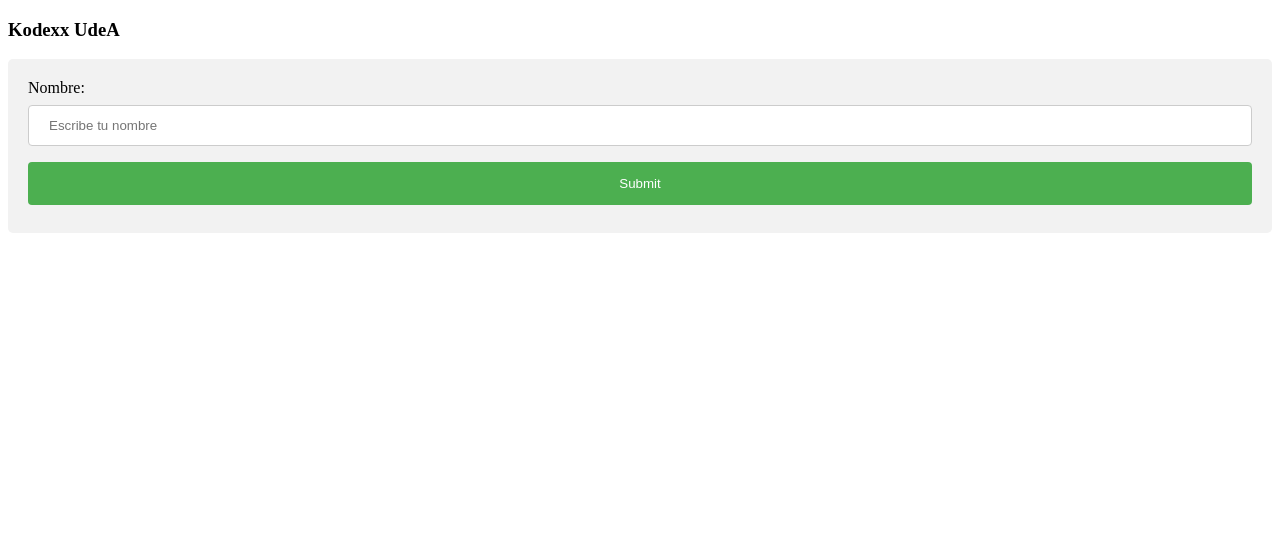
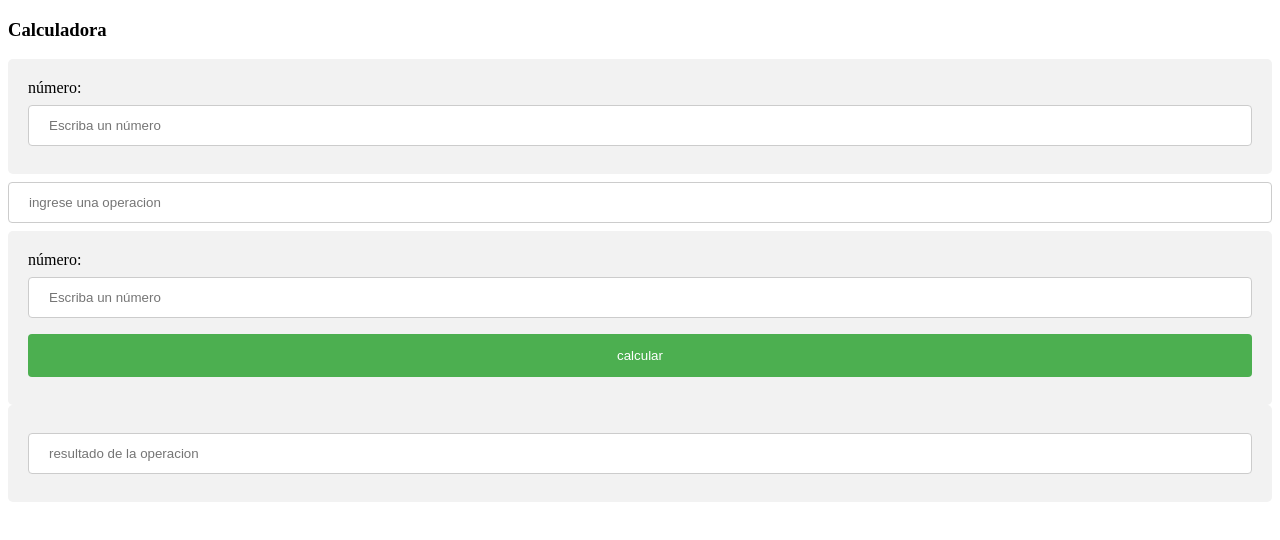
Before and after one commit to jaciier/TheGod, a plain HTML site: page Ejercicio1/index.html in a window 1280 px wide. Drawn offline with Linux system fonts and the light colour scheme.

Commit message:
Chan chan chan "funciona"

```diff
--- a/Ejercicio1/index.html
+++ b/Ejercicio1/index.html
@@ -1,16 +1,27 @@
 <!DOCTYPE html>
 <html>
     <head>
+        <script src="js/script.js"></script>
         <link rel="stylesheet" type="text/css" href="css/style.css">
     </head>
     <body>
-        <h3>Kodexx UdeA</h3>
+        <h3>Calculadora</h3>
         <div>
-          <form>
-            <label for="nombre">Nombre:</label>
-            <input type="text" id="nombre" name="nombre" placeholder="Escribe tu nombre">
-            <button onclick="">Submit</button>
-          </form>
+
+            <label for="a">número:</label>
+            <input type="text" id="a" name="nombre" placeholder="Escriba un número">
+
         </div>
+        <input type="text" id="c" name="nombre" placeholder="ingrese una operacion">
     </body>
+    <div>
+
+            <label for="b">número:</label>
+            <input type="text" id="b" name="nombre" placeholder="Escriba un número">
+              <button onclick="calcular()">calcular</button>
+
+    </div>
+    <div>
+        <input type="text" id="res" name="resultado" placeholder="resultado de la operacion">
+    </div>
 </html>
--- a/Ejercicio1/js/script.js
+++ b/Ejercicio1/js/script.js
@@ -0,0 +1,21 @@
+function calcular(){
+    var a = parseInt(document.getElementById("a").value);
+    var b = parseInt(document.getElementById("b").value);
+    var c = document.getElementById("c").value;
+    var res;
+    switch(c){
+        case '*':
+            res = a * b;
+            break;
+        case '/':
+            res = a / b;
+            break;
+        case '+':
+            res = a + b;
+            break;
+        case '-':
+            res = a - b;
+            break;
+    }
+    document.getElementById("res").value =res.toString();
+}
```
